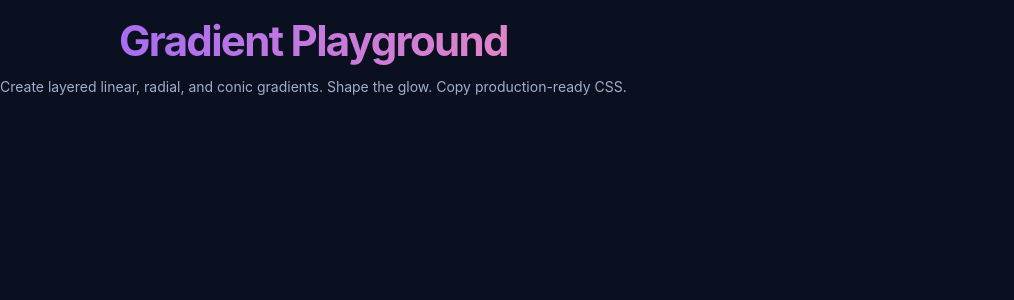
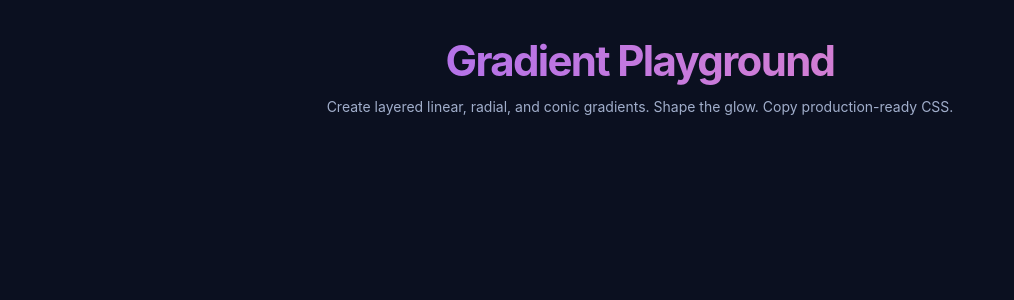
Before and after one commit to thomas367/gradientPlayground, a React (Vite) app: page / in a window 1280 px wide. Shown: the top 300 px of the page, without its empty margins (0-1014 px from the left). Built offline with nearby package versions, Linux system fonts and the light colour scheme.

Commit message:
Create layout component

```diff
--- a/src/components/app/app.tsx
+++ b/src/components/app/app.tsx
@@ -1,10 +1,11 @@
 import type React from 'react';
 import { Header } from 'components/header/header';
+import { Layout } from 'components/layout/layout';
 
 export function App(): React.JSX.Element {
     return (
-        <>
+        <Layout>
             <Header />
-        </>
+        </Layout>
     );
 }
--- /dev/null
+++ b/src/components/layout/layout.tsx
@@ -0,0 +1,11 @@
+import type React from 'react';
+
+import * as Styled from './styles';
+
+type Props = {
+    children: React.ReactNode;
+};
+
+export function Layout({ children }: Props): React.JSX.Element {
+    return <Styled.Wrapper>{children}</Styled.Wrapper>;
+}
--- /dev/null
+++ b/src/components/layout/styles.tsx
@@ -0,0 +1,9 @@
+import styled from 'styled-components';
+
+export const Wrapper = styled.div`
+    position: relative;
+    width: min(100% - 32px, 1440px);
+    min-height: 100vh;
+    margin: 0 auto;
+    padding: 20px 0 48px;
+`;
```
